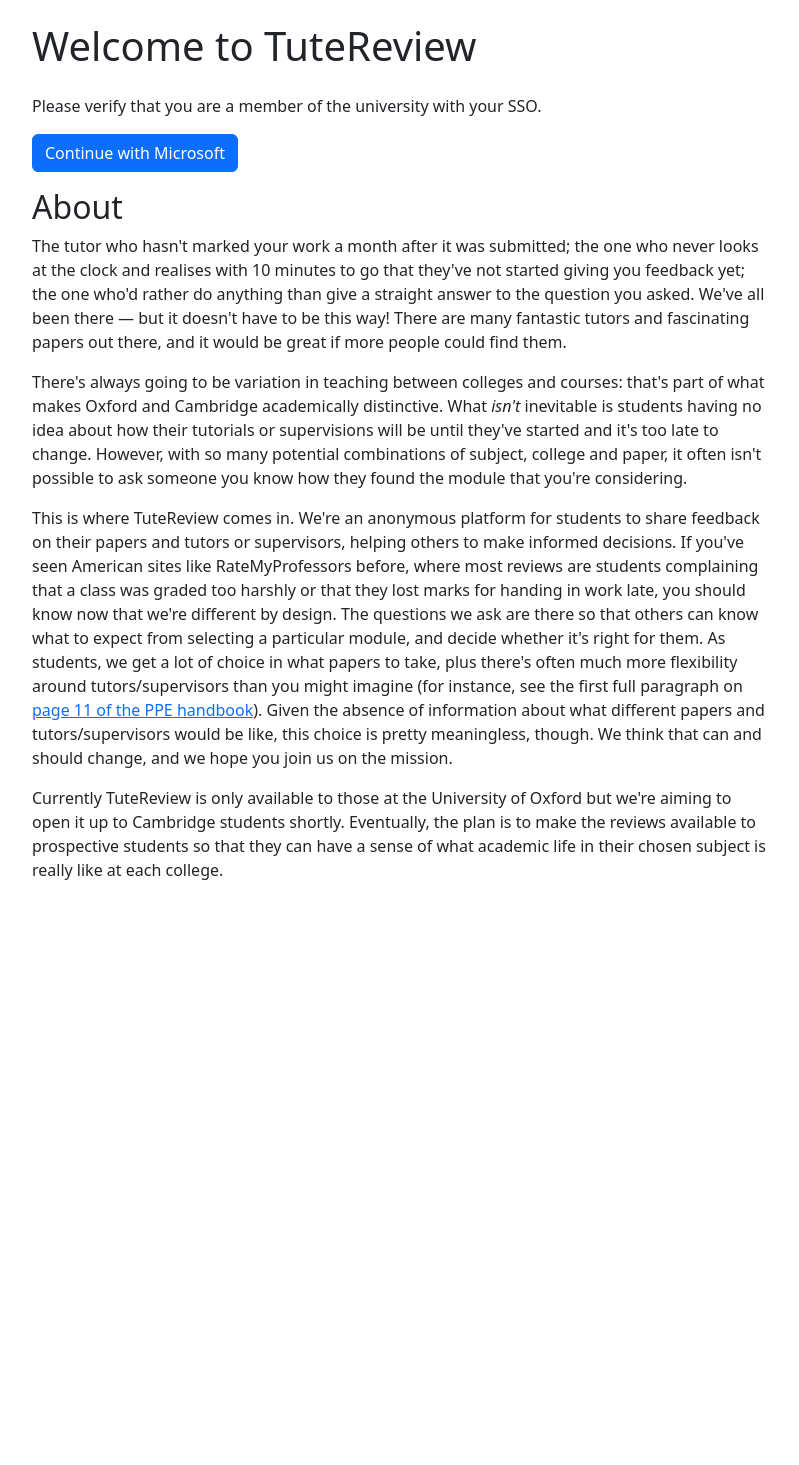
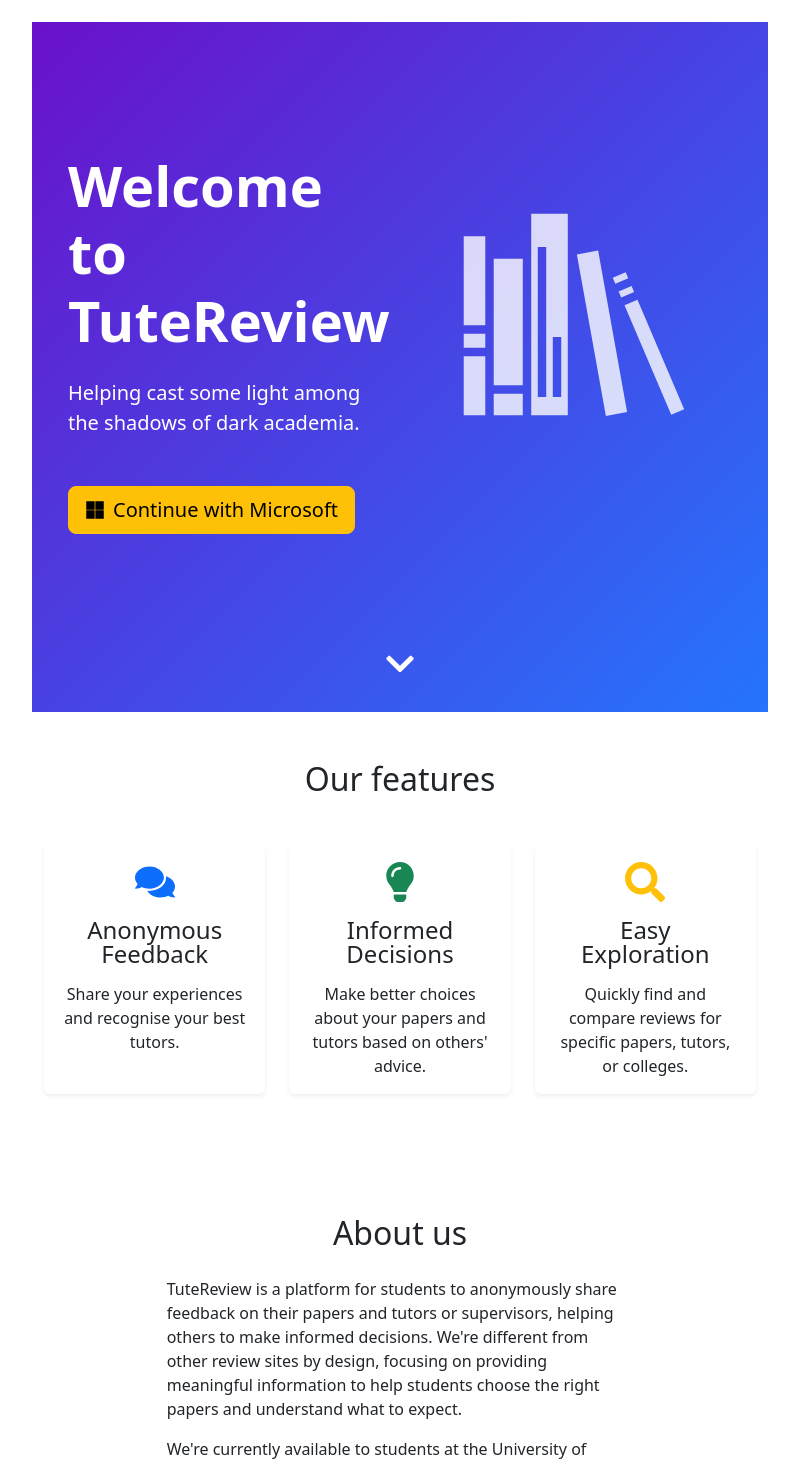
Before and after one commit to selvaradov/tutereview, a React (Create React App) app in the folder client/: page / in a window 1280 px wide. Shown: the part 80-1545 px from the top of the page, without its empty margins (50-849 px from the left). Before the commit the page ends 986 px from the top, so only its background shows below. Built offline with nearby package versions, Linux system fonts and the light colour scheme; no server answers.

Commit message:
overhaul homepage

```diff
--- /dev/null
+++ b/client/src/components/HomePage.css
@@ -0,0 +1,23 @@
+.hero-section {
+  padding: 4rem 0;
+}
+
+.hero-content {
+  margin-bottom: 3rem;
+}
+
+.chevron-container {
+  position: absolute;
+  bottom: 2rem;
+  left: 0;
+  right: 0;
+}
+
+.scroll-chevron {
+  color: white;
+  transition: transform 0.3s ease;
+}
+
+.scroll-chevron:hover {
+  transform: translateY(5px);
+}
--- a/client/src/components/HomePage.tsx
+++ b/client/src/components/HomePage.tsx
@@ -1,55 +1,163 @@
-import React, { useEffect } from 'react';
+import { Container, Row, Col, Button, Card } from 'react-bootstrap';
 import { Link } from 'react-router-dom';
-import { Button } from 'react-bootstrap';
+import { FaSearch, FaPencilAlt, FaUserCircle, FaLightbulb, FaComments, FaMicrosoft, FaChevronDown } from 'react-icons/fa';
+import { GiBookshelf } from "react-icons/gi";
 import { useAuth } from '../context/AuthContext';
-import AboutSection from './AboutSection';
-import PageLayout from './PageLayout';
-import { useLoading } from '../context/LoadingContext';
+import './HomePage.css';
 
-const WelcomeMessage: React.FC = () => {
-  const { isAuthenticated, isAuthInitialized, isProfileComplete, login } = useAuth();
-  const { isLoading } = useLoading();
-  if (!isAuthInitialized || isLoading) {
-    return null;
-  }
+const HomePage = () => {
+  const { isAuthenticated, isProfileComplete, login } = useAuth();
+  const scrollToFeatures = () => {
+    const featuresSection = document.getElementById('our-features');
+    if (featuresSection) {
+      featuresSection.scrollIntoView({ behavior: 'smooth' });
+    }
+  };
   return (
-    isAuthenticated ? (
-      isProfileComplete ? (
-        <div>
-          <p>You're all set! You can now access:</p>
-          <ul>
-            <li><Link to="/review">Review Page</Link></li>
-            <li><Link to="/search">Search Page</Link></li>
-          </ul>
+    <>
+      <section
+        className="hero-section d-flex flex-column justify-content-center"
+        id="hero"
+        style={{
+          minHeight: `calc(100vh - 110px)`,
+          background: 'linear-gradient(135deg, #6a11cb 0%, #2575fc 100%)',
+          color: 'white',
+          position: 'relative'
+        }}>
+        <Container className="d-flex flex-column justify-content-center flex-grow-1">
+          <div className="hero-content mx-4">
+            <Row className="align-items-center">
+              <Col lg={6}>
+                <h1 className="display-4 fw-bold mb-4">Welcome to TuteReview</h1>
+                <p className="lead mb-4">Helping cast some light among the shadows of dark academia.</p>
+              </Col>
+              <Col lg={6} className="mt-lg-0 text-center d-none d-lg-block">
+                <GiBookshelf style={{ fontSize: '15rem', opacity: 0.8 }} />
+              </Col>
+            </Row>
+            {!isAuthenticated ? (
+              <Row className="mt-4">
+                <Col xs={12} md={6}>
+                  <Button variant="warning" size="lg" onClick={login} className="d-inline-flex align-items-center">
+                    <FaMicrosoft className="me-2" />
+                    Continue with Microsoft
+                  </Button>
+                </Col>
+              </Row>
+            ) : isProfileComplete ? (
+              <Row className="mt-4">
+                <Col xs={12} md={6} className="mb-3">
+                  <Link to="/review">
+                    <Button variant="warning" size="lg" className="d-inline-flex align-items-center w-100">
+                      <FaPencilAlt className="me-2" />
+                      Write a review
+                    </Button>
+                  </Link>
+                </Col>
+                <Col xs={12} md={6}>
+                  <Link to="/search">
+                    <Button variant="outline-light" size="lg" className="d-inline-flex align-items-center w-100">
+                      <FaSearch className="me-2" />
+                      Search submissions
+                    </Button>
+                  </Link>
+                </Col>
+              </Row>
+            ) : (
+              <Row className="mt-4">
+                <Col>
+                  <Link to="/profile">
+                    <Button variant="warning" size="lg">
+                      <FaUserCircle className="me-2" />
+                      Complete Your Profile
+                    </Button>
+                  </Link>
+                </Col>
+              </Row>
+            )}
+          </div>
+        </Container>
+        <div className="text-center chevron-container">
+          <FaChevronDown
+            className="scroll-chevron"
+            onClick={scrollToFeatures}
+            aria-label="Scroll to Our Features"
+            style={{ fontSize: '2rem', cursor: 'pointer' }}
+          />
         </div>
-      ) : (
-        <div className="mb-3">
-          <p>You're logged in, but your profile is incomplete.</p>
-          <Link to="/profile">
-            <Button variant="primary">Complete your profile</Button>
-          </Link>
-        </div>
-      )
-    ) : (
-      <div className="mb-3">
-        <p>Please verify that you are a member of the university with your SSO.</p>
-        <Button onClick={login} variant="primary">Continue with Microsoft</Button>
-      </div>
-    )
-  );
-};
+      </section>
 
+      <section className="py-5" id="our-features">
+        <Container>
+          <h2 className="text-center mb-5">Our features</h2>
+          <Row>
+            <Col md={4} className="mb-4">
+              <Card className="h-100 shadow-sm border-0">
+                <Card.Body className="text-center">
+                  <FaComments className="fs-1 text-primary mb-3" />
+                  <Card.Title className="fs-4 lh-1 mb-3 px-2">Anonymous Feedback</Card.Title>
+                  <Card.Text>
+                    Share your experiences and recognise your best tutors.
+                  </Card.Text>
+                </Card.Body>
+              </Card>
+            </Col>
+            <Col md={4} className="mb-4">
+              <Card className="h-100 shadow-sm border-0">
+                <Card.Body className="text-center">
+                  <FaLightbulb className="fs-1 text-success mb-3" />
+                  <Card.Title className="fs-4 lh-1 mb-3 px-2">Informed Decisions</Card.Title>
+                  <Card.Text>
+                    Make better choices about your papers and tutors based on others' advice.
+                  </Card.Text>
+                </Card.Body>
+              </Card>
+            </Col>
+            <Col md={4} className="mb-4">
+              <Card className="h-100 shadow-sm border-0">
+                <Card.Body className="text-center">
+                  <FaSearch className="fs-1 text-warning mb-3" />
+                  <Card.Title className="fs-4 lh-1 mb-3 px-2">Easy Exploration</Card.Title>
+                  <Card.Text>
+                    Quickly find and compare reviews for specific papers, tutors, or colleges.
+                  </Card.Text>
+                </Card.Body>
+              </Card>
+            </Col>
+          </Row>
+        </Container>
+      </section>
 
-const HomePage: React.FC = () => {
-  useEffect(() => {
-    document.title = 'TuteReview - Home'; // NOTE could be done as a hook, and with PWA check
-  }, []);
-
-  return (
-    <PageLayout title="Welcome to TuteReview">
-      <WelcomeMessage />
-      <AboutSection />
-    </PageLayout>
+      <section className="py-5" id="about-us">
+        <Container>
+          <Row>
+            <Col lg={8} className="mx-auto">
+              <h2 className="text-center mb-4">About us</h2>
+              <p>
+                TuteReview is a platform for students to anonymously share feedback on their papers and tutors or supervisors, helping others to make informed decisions. We're different from other review sites by design, focusing on providing meaningful information to help students choose the right papers and understand what to expect.
+              </p>
+              <p>
+                We're currently available to students at the University of Oxford and hope to expand to Cambridge soon. Our goal is to make academic life more transparent and help students make the most of their university experience.
+              </p>
+              <div className="text-center mt-4">
+                <Row className="justify-content-center">
+                  <Col xs={10} sm={8} md={6} className="mb-2 mb-md-0">
+                    <Link to="/about">
+                      <Button variant="outline-primary" className="w-100">Read about our mission</Button>
+                    </Link>
+                  </Col>
+                  <Col xs={10} sm={8} md={6}>
+                    <Link to="/faq">
+                      <Button variant="outline-primary" className="w-100">Explore the FAQ</Button>
+                    </Link>
+                  </Col>
+                </Row>
+              </div>
+            </Col>
+          </Row>
+        </Container>
+      </section>
+    </>
   );
 };
 
```
